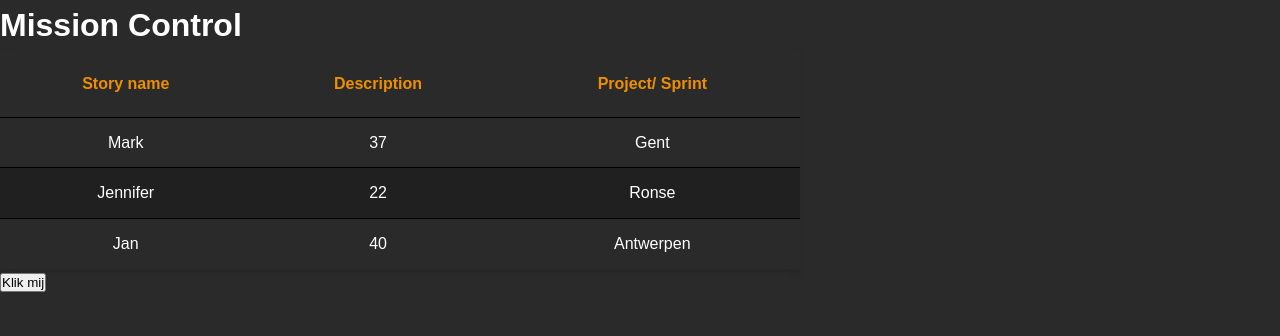
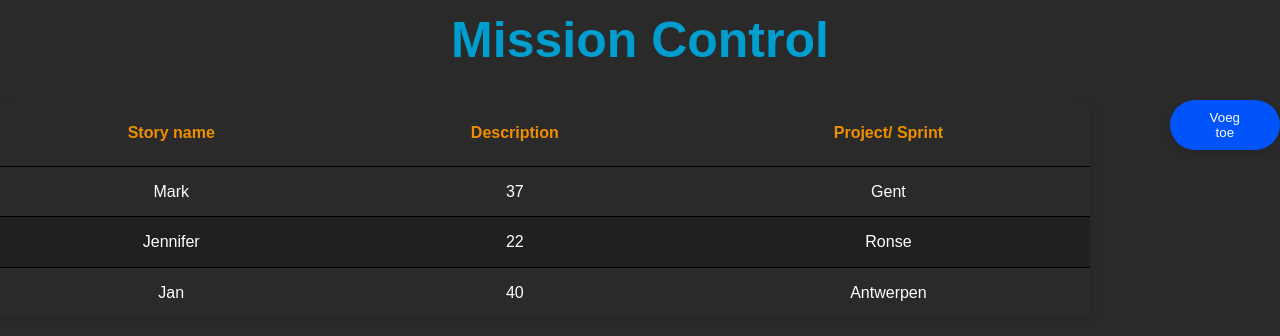
Before and after one commit to kilfour/ASH, a plain HTML site: page ze-control-room/_cross-team/misson-control/mission-control.html in a window 1280 px wide. Drawn offline with Linux system fonts and the light colour scheme.

Commit message:
updates css and html

```diff
--- a/ze-control-room/_cross-team/misson-control/mission-control.html
+++ b/ze-control-room/_cross-team/misson-control/mission-control.html
@@ -11,9 +11,10 @@
 </head>
 
 <body>
-    <div class="header">
+    <header>
         <h1>Mission Control</h1>
-    </div>
+    </header>
+    <div class="table-button-wrapper">
     <table>
         <thead>
             <tr>
@@ -42,7 +43,7 @@
 
     </table>
        <div class="center">
-        <button class="button">Klik mij</button>
+        <button class="button">Voeg toe</button>
        </div>
 </body>
 
--- a/ze-control-room/_cross-team/stylesheet.css
+++ b/ze-control-room/_cross-team/stylesheet.css
@@ -82,7 +82,7 @@ nav button:hover a {
 
 table {
   border-collapse: collapse;
-  width: 800px;
+  width: 1500px;
   background-color: #2a2a2a;
   box-shadow: 0 4px 8px rgba(0, 0, 0, 0.1);
 }
@@ -104,3 +104,38 @@ td {
 tbody tr:nth-child(even) {
   background-color: #212020;
 }
+
+.table-button-wrapper {
+  display: flex;
+  justify-content: space-between;
+  align-items: flex-start;
+}
+
+.table-button-wrapper table {
+  width: 100%;
+  border-collapse: collapse;
+}
+
+.button {
+  margin-left: 80px;
+  height: fit-content;
+  padding: 10px 40px; /* adjust as needed */
+  background-color: #0154fa; /* example color */
+  color: white;
+  border: none;
+  border-radius: 200px; /* makes the button oval */
+  cursor: pointer;
+  transition: all 0.3s ease;      /* animatie smooth */
+  box-shadow: 0 4px 6px rgba(0, 0, 0, 0.1);
+  -webkit-user-select: none; /* Safari */
+  -moz-user-select: none;    /* Firefox */
+  -ms-user-select: none;     /* Internet Explorer/Edge */
+  user-select: none;
+}
+
+
+.button:hover {
+  background-color: #2980b9;      /* andere kleur bij hover */
+  transform: translateY(-3px);    /* lichte 'lift' */
+  box-shadow: 0 8px 12px rgba(0, 0, 0, 0.2); /* diepere schaduw */
+}
```
Also changed, not shown: observation-deck/public/entry-points/mission-control.html (+1 -1 lines).
